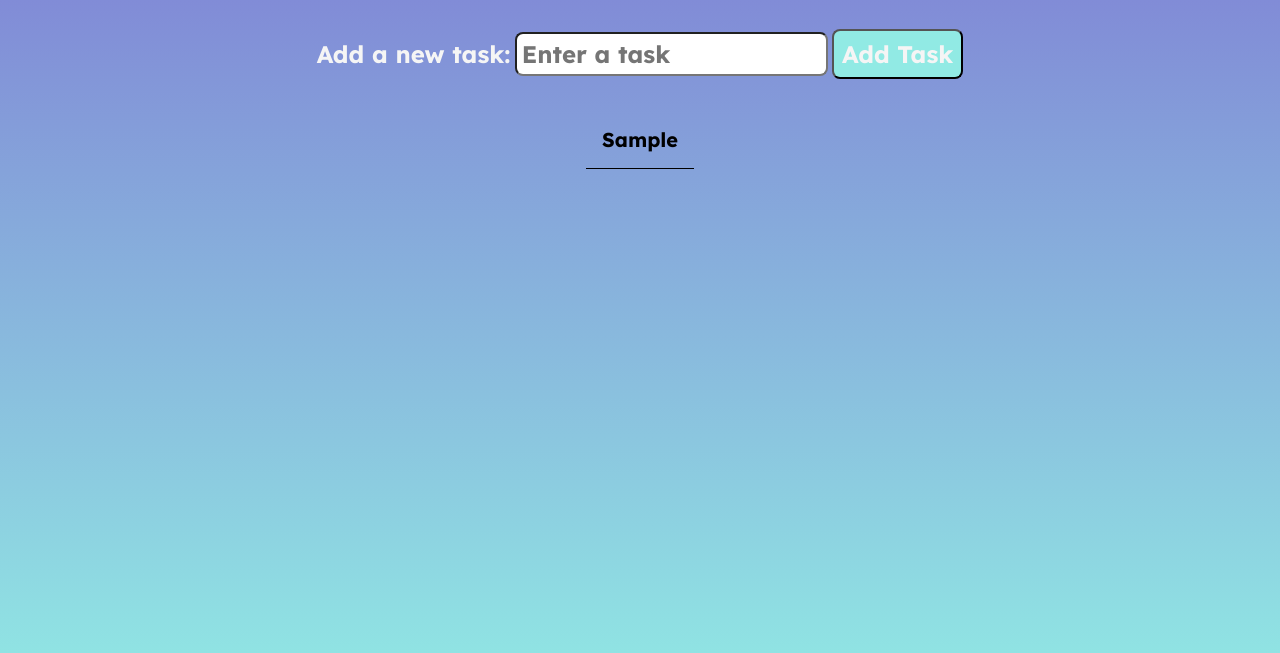
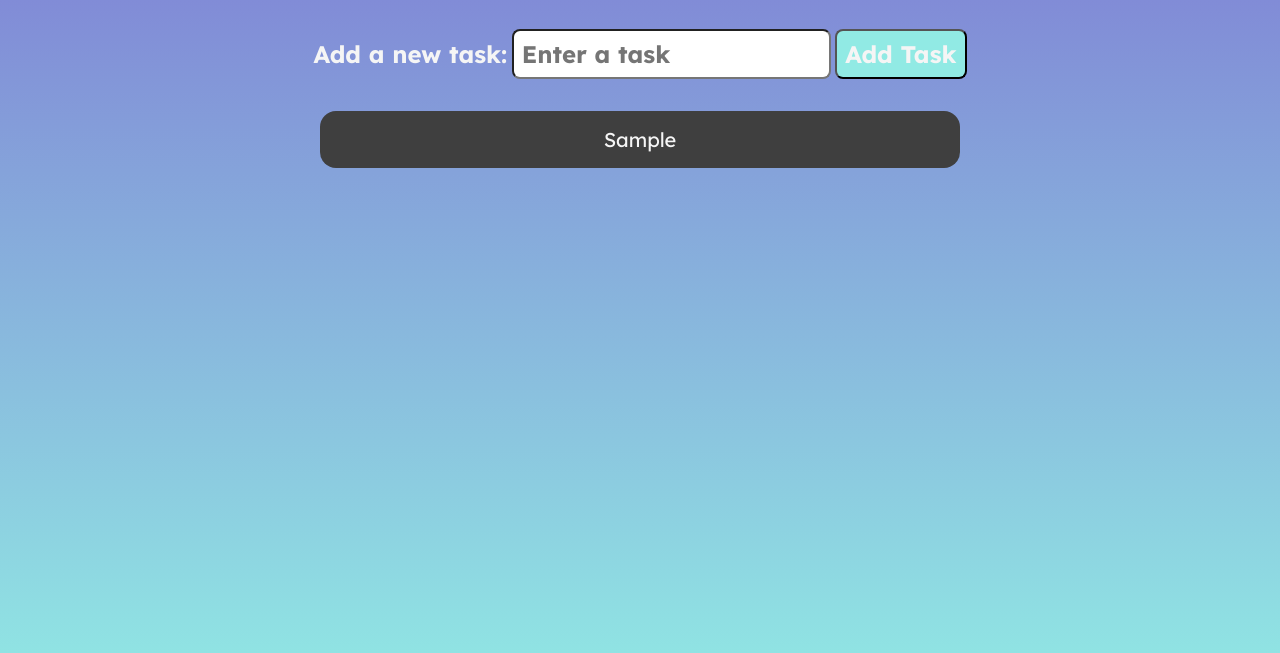
Before and after one commit to JoshShepard/ToDoList, a plain HTML site: page index.html in a window 1280 px wide. Both pictures are taken after typing "Sample" into the empty fields and a click on the button "Add Task". Shown: the part 95-748 px from the top of the page. Drawn offline with Linux system fonts and the light colour scheme.

```diff
--- a/style.css
+++ b/style.css
@@ -6,7 +6,7 @@
 }
 
 html {
-    height: 100%;
+    min-height: 100%;
     background: linear-gradient(#7f7fd5, #91eae4);
     background-size: cover;
     background-repeat: no-repeat;
@@ -19,6 +19,11 @@ html {
     text-align: center;
     font-weight: bold;
     text-shadow: 1px 1px 1px black;
+}
+
+.main-container {
+    display: flex;
+    flex-direction: column;
 }
 
 /* Form styling */
@@ -37,27 +42,33 @@ html {
 }
 
 #task, #submit {
-    padding: .3rem;
+    padding: .5rem;
     border-radius: .5rem;
 }
 
 #submit {
     background-color: #91eae4;
-    padding: .5rem;
 }
-
 
 /* Lists Styling */
 .todo-list-container {
-    display: flex;
-    justify-content: space-around;
+    width: 50%;
+    margin-inline: auto;
 }
 
 li {
-    border-bottom: 1px solid black;
+    word-wrap: break-word;
+    background-color: #3f3f3f;
+    color: #F5F5F5;
     padding: 1rem;
     text-align: center;
     list-style: none;
-    font-weight: bold;
     font-size: 1.25rem;
+    margin-bottom: 1rem;
+    border-radius: 1rem;
 }
+
+li:hover {
+    box-shadow: 1px 5px 10px black;
+    margin-bottom: 1.5rem;
+}
```
Also changed, not shown: index.html (line endings or trailing spaces).
